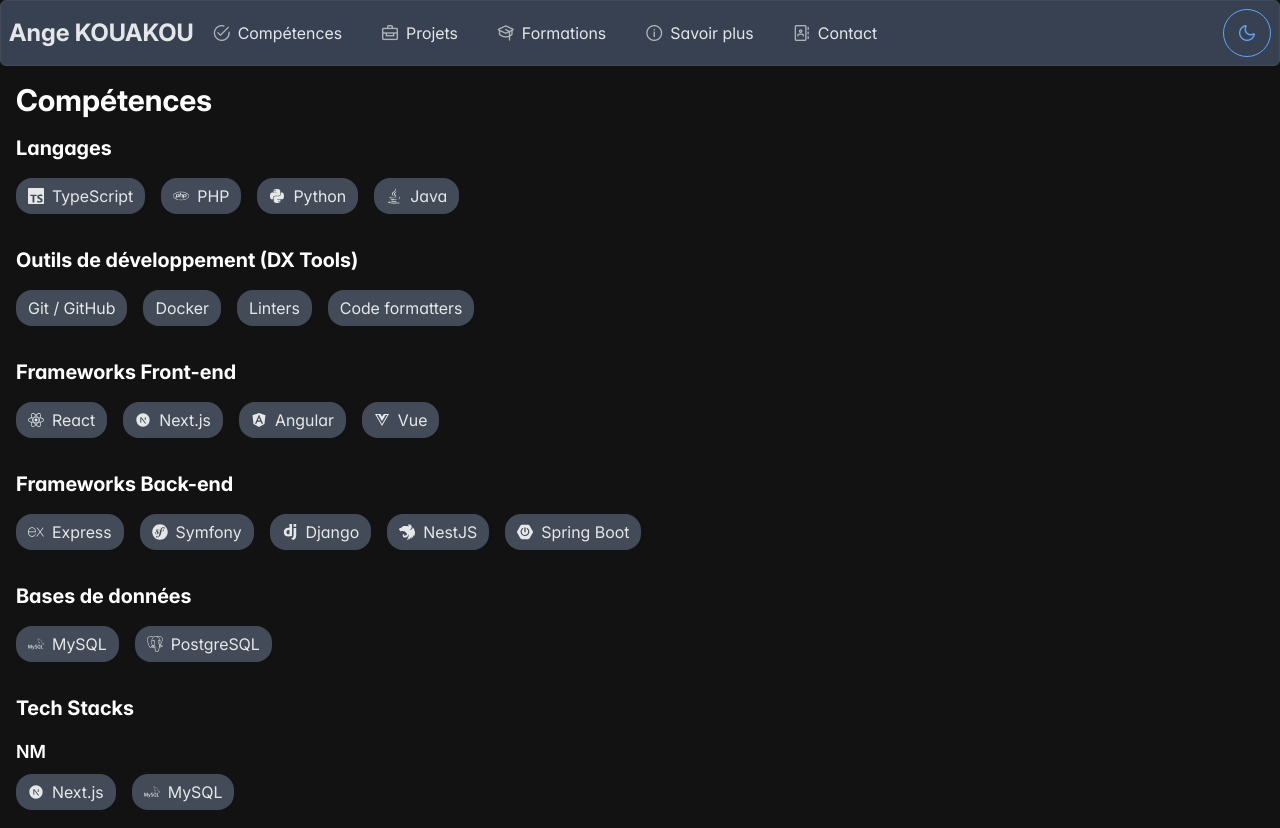
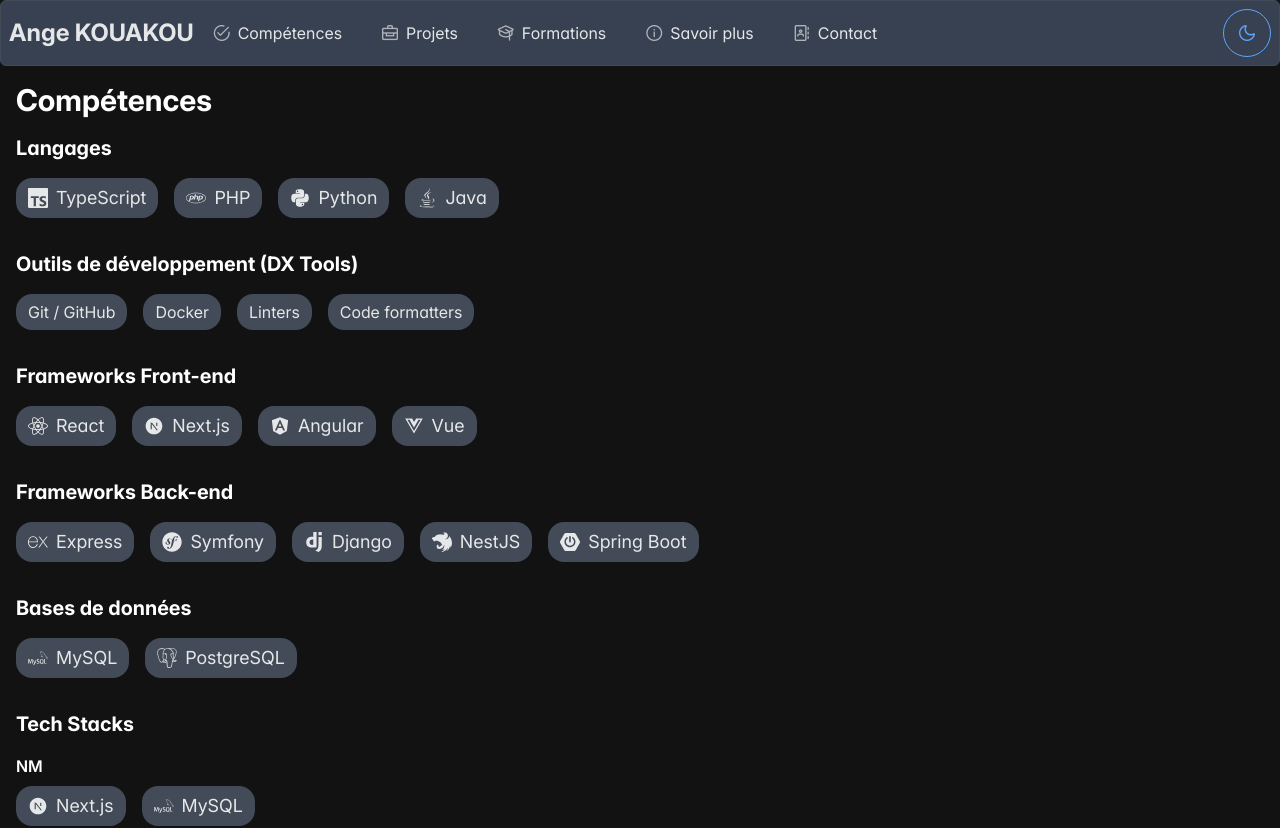
Before and after one commit to Ange230700/ultime-portfolio, a Next.js app: page /skills in a window 1280 px wide. Shown: the top 828 px of the page. Built offline with nearby package versions, Linux system fonts and the light colour scheme.

Commit message:
style: 💄  turn chips content size up

```diff
--- a/src/app/skills/page.tsx
+++ b/src/app/skills/page.tsx
@@ -58,17 +58,19 @@
 
 export default function SkillsPage() {
   const renderSkill = (skill: SkillItem | string) => {
+    const baseProps = { className: "text-lg" as const };
     if (typeof skill === "string") {
-      return <Chip key={skill} label={skill} />;
+      return <Chip key={skill} label={skill} {...baseProps} />;
     }
     const customIcon = iconMap[skill.label];
     if (customIcon) {
       return (
         <Chip
           key={skill.label}
+          className="text-lg"
           template={
-            <div className="flex items-center gap-2 py-[6px]">
-              <span>{customIcon}</span>
+            <div className="flex items-center gap-2 py-[6px] text-lg">
+              <span className="text-xl">{customIcon}</span>
               <span>{skill.label}</span>
             </div>
           }
@@ -76,9 +78,16 @@
       );
     }
     if (skill.icon) {
-      return <Chip key={skill.label} label={skill.label} icon={skill.icon} />;
+      return (
+        <Chip
+          key={skill.label}
+          label={skill.label}
+          icon={skill.icon}
+          {...baseProps}
+        />
+      );
     }
-    return <Chip key={skill.label} label={skill.label} />;
+    return <Chip key={skill.label} label={skill.label} {...baseProps} />;
   };
 
   const techStacks = [
@@ -134,7 +143,7 @@
         <h2 className="mb-4 text-xl font-bold">Tech Stacks</h2>
         {techStacks.map((stack) => (
           <div key={stack.label} className="mb-4">
-            <h3 className="mb-2 text-lg font-semibold">{stack.label}</h3>
+            <h3 className="mb-2 font-semibold">{stack.label}</h3>
             <div className="flex flex-wrap gap-4">
               {stack.skills.map((skill) => renderSkill(skill))}
             </div>
```
